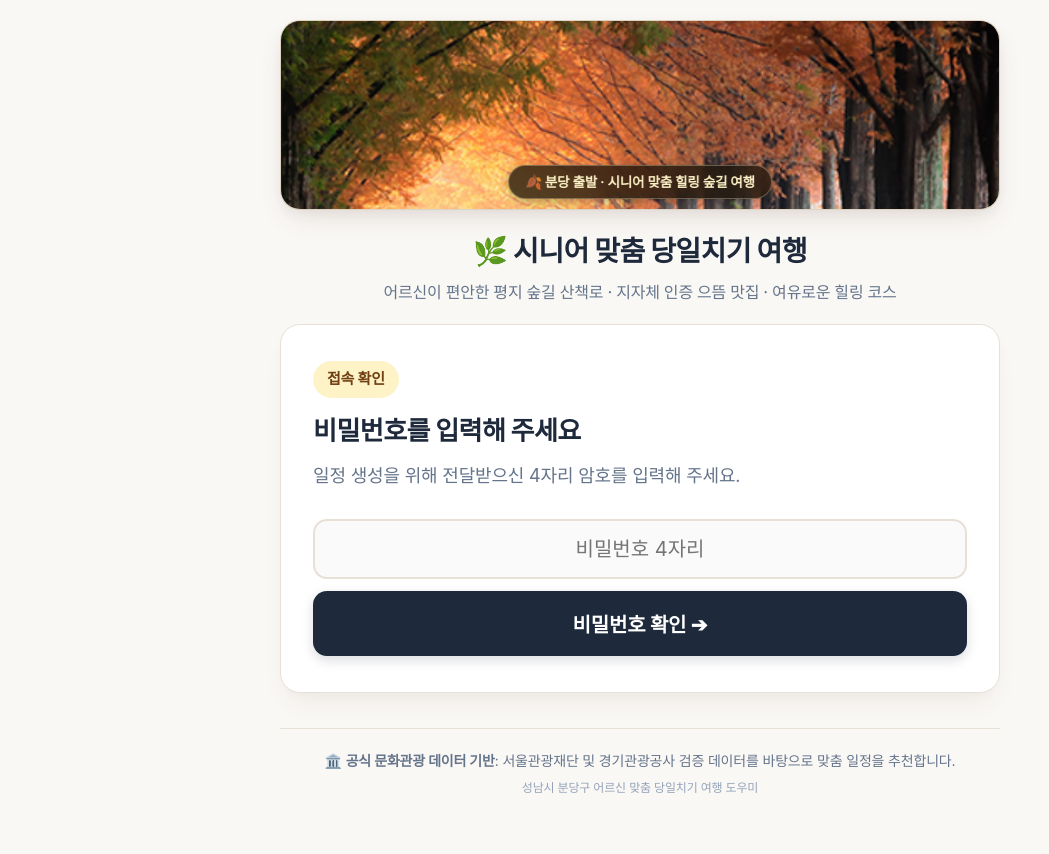
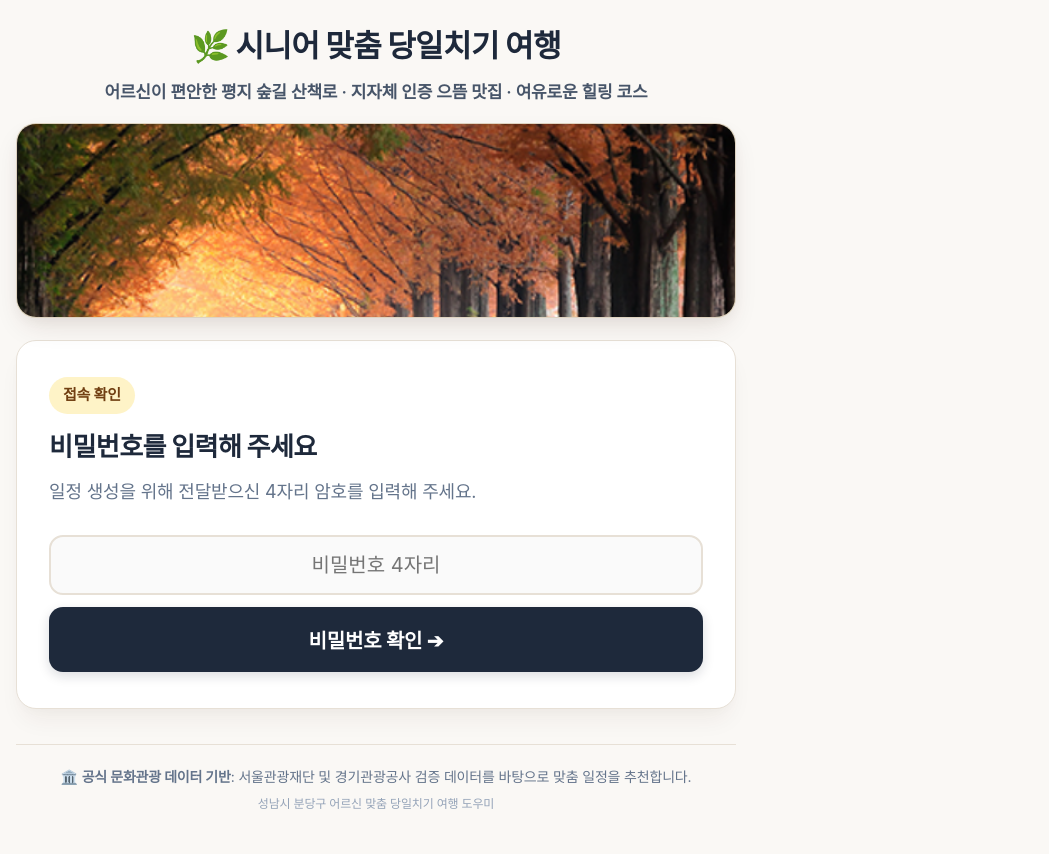
Before and after one commit to hkhkkoo-max/senior-trip-planner, a Flask app: page / in a window 1280 px wide. Shown: the whole page, without its empty margins (0-1049 px from the left). Before the commit the page ends 793 px from the top, so only its background shows below. Run offline with Flask 3, Linux system fonts and the light colour scheme; some web fonts are replaced.

Commit message:
Design: Move title/subtitle above hero image and remove image badge text for clean presentation

```diff
--- a/static/css/style.css
+++ b/static/css/style.css
@@ -47,26 +47,41 @@ body {
 
 .app-container {
     max-width: 720px;
-    margin: 0 auto;
-}
-
 /* 헤더 */
 .header {
     text-align: center;
-    margin-bottom: 20px;
+    margin-bottom: 22px;
+}
+
+.header .title {
+    font-size: 31px;
+    font-weight: 800;
+    color: var(--slate-dark);
+    letter-spacing: -0.02em;
+    margin-bottom: 8px;
+    word-break: keep-all;
+}
+
+.header .subtitle {
+    font-size: 17px;
+    font-weight: 600;
+    color: #475569;
+    line-height: 1.55;
+    margin-bottom: 18px;
+    word-break: keep-all;
 }
 
 /* 감성적인 가을 숲길 여행 히어로 배너 카드 (하단 박스와 100% 너비 일치) */
 .hero-banner-card {
     position: relative;
     width: 100%;
-    margin: 0 0 18px 0;
+    margin: 0;
     border-radius: var(--radius-lg);
     overflow: hidden;
     box-shadow: 0 12px 28px -6px rgba(69, 26, 3, 0.12), 0 4px 12px rgba(0, 0, 0, 0.03);
     border: 1px solid rgba(214, 204, 192, 0.8);
     background: #fef3c7;
-    height: 190px;
+    height: 195px;
     display: flex;
     align-items: center;
     justify-content: center;
@@ -83,42 +98,6 @@ body {
 
 .hero-banner-card:hover .hero-illustration {
     transform: scale(1.02);
-}
-
-.hero-overlay-badge {
-    position: absolute;
-    bottom: 10px;
-    left: 50%;
-    transform: translateX(-50%);
-    background: rgba(30, 20, 10, 0.76);
-    backdrop-filter: blur(8px);
-    -webkit-backdrop-filter: blur(8px);
-    color: #fef3c7;
-    padding: 5px 16px;
-    border-radius: 20px;
-    font-size: 13.5px;
-    font-weight: 700;
-    letter-spacing: -0.01em;
-    border: 1px solid rgba(254, 243, 199, 0.3);
-    box-shadow: 0 3px 10px rgba(0, 0, 0, 0.25);
-    white-space: nowrap;
-}
-
-.header .title {
-    font-size: 28px;
-    font-weight: 800;
-    color: var(--slate-dark);
-    letter-spacing: -0.02em;
-    margin-bottom: 6px;
-    word-break: keep-all;
-}
-
-.header .subtitle {
-    font-size: 16px;
-    font-weight: 500;
-    color: var(--slate-muted);
-    line-height: 1.5;
-    word-break: keep-all;
 }
 
 .back-link {
--- a/templates/index.html
+++ b/templates/index.html
@@ -15,20 +15,17 @@
     <link rel="icon" type="image/svg+xml" href="{{ url_for('static', filename='icons/icon.svg') }}">
     <link rel="icon" type="image/png" href="{{ url_for('static', filename='icons/icon-192.png') }}">
 
-    <link rel="stylesheet" href="{{ url_for('static', filename='css/style.css') }}?v=20260829_0018">
+    <link rel="stylesheet" href="{{ url_for('static', filename='css/style.css') }}?v=20260829_0021">
 </head>
 <body>
     <div class="app-container">
         <!-- 헤더 및 힐링 여행 이미지 배너 -->
         <header class="header">
+            <h1 class="title">🌿 시니어 맞춤 당일치기 여행</h1>
+            <p class="subtitle">어르신이 편안한 평지 숲길 산책로 · 지자체 인증 으뜸 맛집 · 여유로운 힐링 코스</p>
             <div class="hero-banner-card">
                 <img src="{{ url_for('static', filename='images/travel_hero.png') }}" alt="평화로운 가을 숲길 당일치기 힐링 여행" class="hero-illustration">
-                <div class="hero-overlay-badge">
-                    <span>🍂 분당 출발 · 시니어 맞춤 힐링 숲길 여행</span>
-                </div>
             </div>
-            <h1 class="title">🌿 시니어 맞춤 당일치기 여행</h1>
-            <p class="subtitle">어르신이 편안한 평지 숲길 산책로 · 지자체 인증 으뜸 맛집 · 여유로운 힐링 코스</p>
         </header>
 
         <!-- 진행 상황 바 -->
--- a/templates/trip.html
+++ b/templates/trip.html
@@ -15,7 +15,7 @@
     <link rel="icon" type="image/svg+xml" href="{{ url_for('static', filename='icons/icon.svg') }}">
     <link rel="icon" type="image/png" href="{{ url_for('static', filename='icons/icon-192.png') }}">
 
-    <link rel="stylesheet" href="{{ url_for('static', filename='css/style.css') }}?v=20260829_0018">
+    <link rel="stylesheet" href="{{ url_for('static', filename='css/style.css') }}?v=20260829_0021">
     <!-- marked.js CDN for Markdown rendering -->
     <script src="https://cdn.jsdelivr.net/npm/marked/marked.min.js"></script>
 </head>
```
